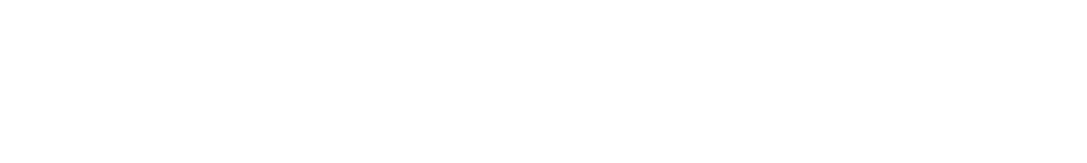
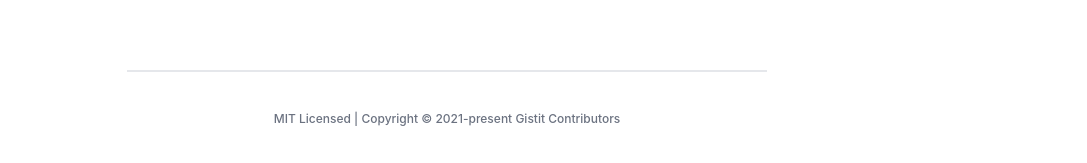
Before and after one commit to demfabris/gistit, a Next.js app in the folder app/: page / in a window 1280 px wide. Shown: the part 1006-1169 px from the top of the page, without its empty margins (193-1280 px from the left). Before the commit the page ends 972 px from the top, so only its background shows below. Built offline with nearby package versions, Linux system fonts and the light colour scheme.

Commit message:
feat: [UI] add Footer

```diff
--- /dev/null
+++ b/app/src/components/Footer.tsx
@@ -0,0 +1,7 @@
+export const Footer = () => {
+  return (
+    <footer className="flex flex-row w-full border-t-2 mt-20 h-24 justify-center text-gray-500 items-center text-center font-medium text-xs">
+      MIT Licensed | Copyright © 2021-present Gistit Contributors
+    </footer>
+  );
+};
--- a/app/src/components/Layout.tsx
+++ b/app/src/components/Layout.tsx
@@ -1,6 +1,7 @@
 import { useState } from "react";
 import { Header } from "components/Header";
 import { Sidebar } from "components/Sidebar";
+import { Footer } from "./Footer";
 
 interface Props {
   children: React.ReactChild;
@@ -11,10 +12,11 @@ export const Layout = ({ children, withHeaderBar }: Props) => {
 
   return (
     <section className="flex justify-center h-full">
-      <div className="flex flex-col items-center mx-6 w-full justify-center md:w-4/5 xl:w-3/5">
+      <div className="flex flex-col items-center mx-6 w-full justify-center md:w-4/6 xl:w-3/6">
         <Header withHeaderBar={withHeaderBar} sidebarHandler={sidebarHandler} />
         <Sidebar sidebarHandler={sidebarHandler} />
         {children}
+        <Footer />
       </div>
     </section>
   );
--- a/app/src/components/index.ts
+++ b/app/src/components/index.ts
@@ -1,3 +1,4 @@
 export { Header } from "./Header";
 export { Layout } from "./Layout";
 export { Sidebar } from "./Sidebar";
+export { Footer } from "./Footer";
```
